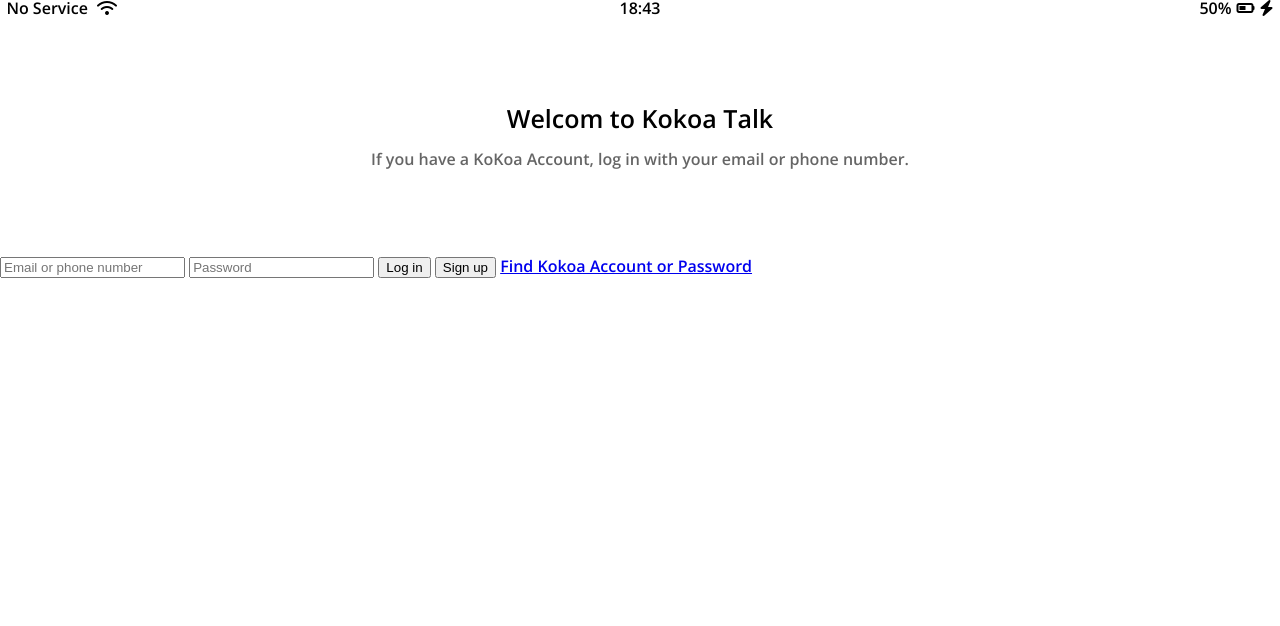
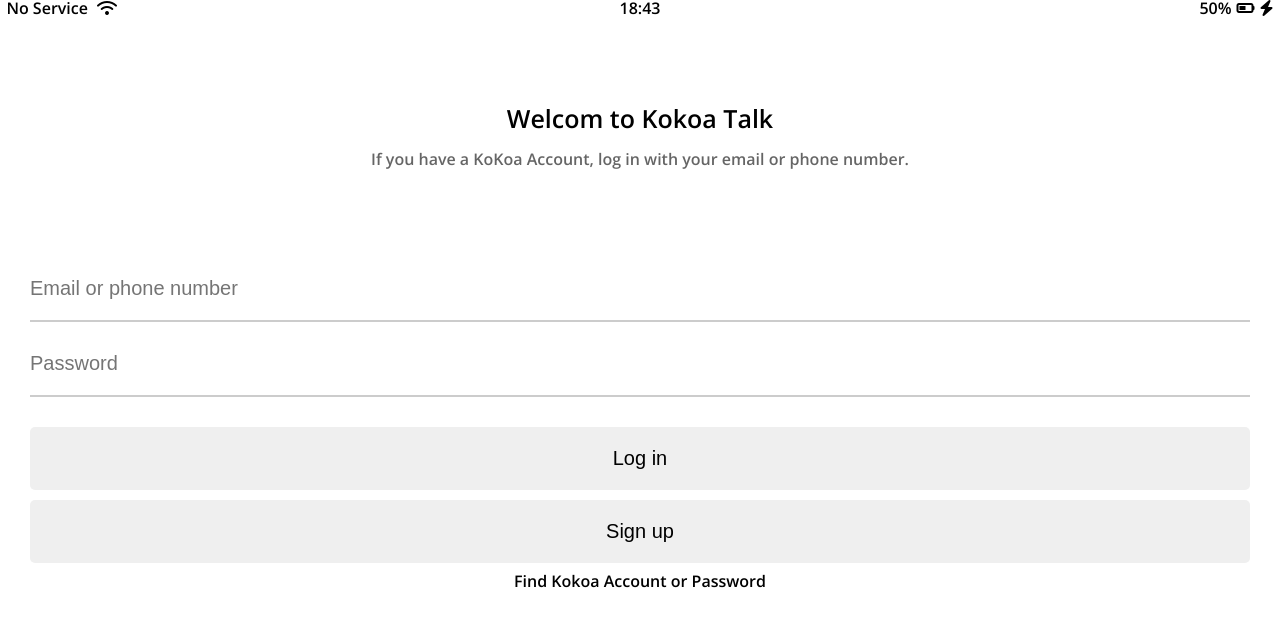
Before and after one commit to hoon-cmd/kokoa-clone-2021, a plain HTML site: page index.html in a window 1280 px wide. Drawn offline with nearby package versions, Linux system fonts and the light colour scheme.

Commit message:
login screen complete

```diff
--- a/CSS/reset.css
+++ b/CSS/reset.css
@@ -122,3 +122,6 @@ table {
   border-collapse: collapse;
   border-spacing: 0;
 }
+input:focus {
+  outline: none;
+}
--- /dev/null
+++ b/CSS/screens/login.css
@@ -0,0 +1,58 @@
+.welcom-header {
+  margin: 90px 0px;
+  display: flex;
+  flex-direction: column;
+  align-items: center;
+  text-align: center;
+}
+
+.welcom-header__title {
+  margin-bottom: 20px;
+  font-size: 25px;
+}
+
+.welcom-header__text {
+  width: 80%;
+  opacity: 0.6;
+}
+
+#login-form {
+  display: flex;
+  flex-direction: column;
+  margin: 0px 30px;
+}
+
+#login-form input {
+  border: none;
+  padding: 20px 0px;
+  font-size: 20px;
+  border-bottom: 2px solid rgba(0, 0, 0, 0.2);
+  margin-bottom: 10px;
+}
+
+#login-form input:nth-child(3) {
+  border: none;
+  padding: 20px;
+  cursor: pointer;
+  border-radius: 5px;
+}
+
+#login-form input:nth-child(4) {
+  border: none;
+  cursor: pointer;
+  border-radius: 5px;
+}
+
+#login-form input:focus {
+  border-bottom-color: gray;
+}
+
+#login-form a {
+  text-decoration: none;
+  text-align: center;
+  color: inherit;
+}
+
+#login-form input:nth-child(2) {
+  margin-bottom: 30px;
+}
--- a/CSS/styles.css
+++ b/CSS/styles.css
@@ -1,25 +1,7 @@
 @import url("https://fonts.googleapis.com/css2?family=Open+Sans:wght@600&display=swap");
 @import "reset.css";
-@import "status-bar.css";
-
+@import "components/status-bar.css";
+@import "screens/login.css";
 body {
   font-family: "Open Sans", sans-serif;
 }
-
-.welcom-header {
-  margin: 90px 0px;
-  display: flex;
-  flex-direction: column;
-  align-items: center;
-  text-align: center;
-}
-
-.welcom-header__title {
-  margin-bottom: 20px;
-  font-size: 25px;
-}
-
-.welcom-header__text {
-  width: 80%;
-  opacity: 0.6;
-}
--- a/index.html
+++ b/index.html
@@ -27,9 +27,9 @@
         If you have a KoKoa Account, log in with your email or phone number.
       </p>
     </header>
-    <form id="login-form">
-      <input type="text" placeholder="Email or phone number" />
-      <input type="password" placeholder="Password" />
+    <form action="friends.html" method="GET" id="login-form">
+      <input name="username" type="text" placeholder="Email or phone number" />
+      <input name="password" type="password" placeholder="Password" />
       <input type="submit" value="Log in" />
       <input type="submit" value="Sign up" />
       <a href="#">Find Kokoa Account or Password</a>
```
Also changed, not shown: CSS/components/status-bar.css (renamed from CSS/status-bar.css), friends.html (added).
